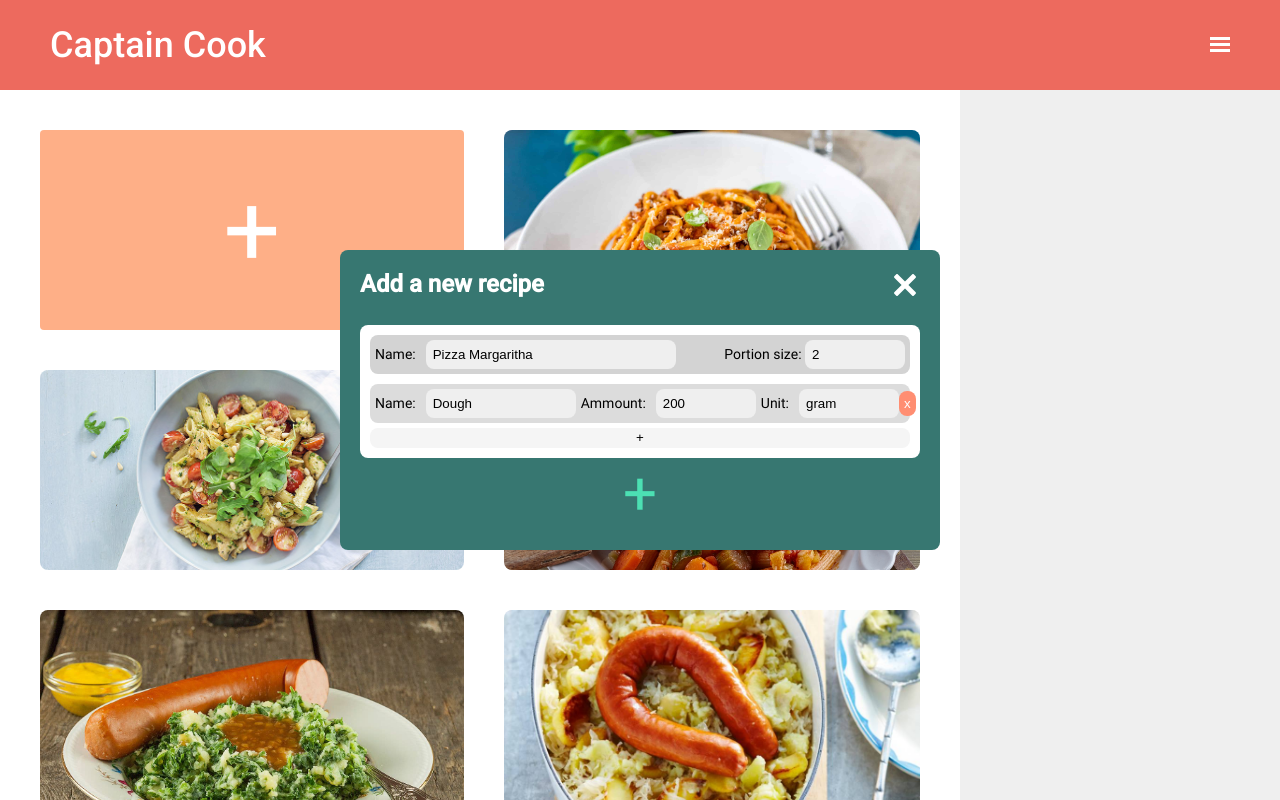
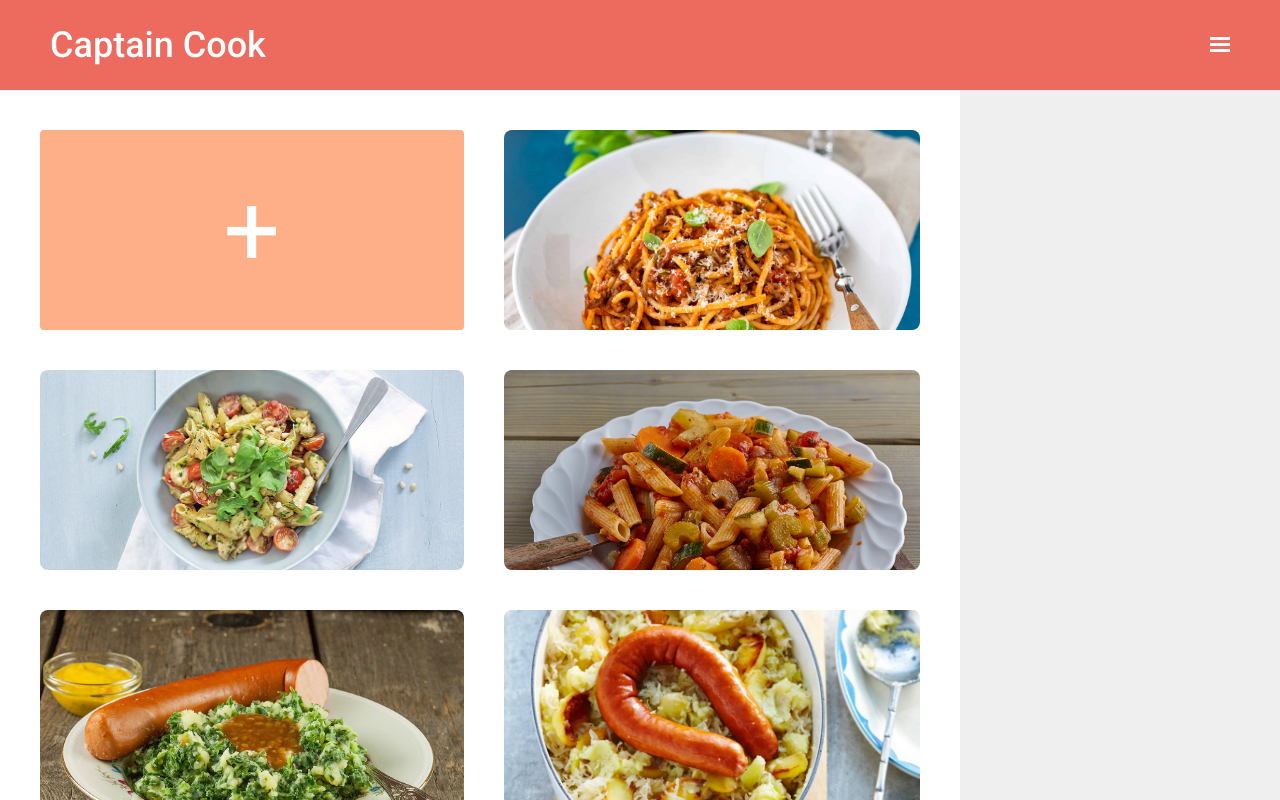
Before and after one commit to brambrink/captain-cook-bram, an Angular app: page /recipes in a window 1280 px wide. Shown: the top 800 px of the page. Built offline with nearby package versions, Linux system fonts and the light colour scheme.

Commit message:
Fix bug related to ingredient amount

```diff
--- a/src/app/recipes/new-recipe/new-recipe.component.html
+++ b/src/app/recipes/new-recipe/new-recipe.component.html
@@ -19,7 +19,7 @@
               <input id="name" formControlName="name" />
             </div>
             <div class="input-wrapper">
-              <label for="amount">Ammount:</label>
+              <label for="amount">Amount:</label>
               <input id="amount" formControlName="amount" type="number" />
             </div>
             <div class="input-wrapper">
--- a/src/app/recipes/new-recipe/new-recipe.component.scss
+++ b/src/app/recipes/new-recipe/new-recipe.component.scss
@@ -11,11 +11,11 @@
 }
 
 #name {
-  width: 150px;
+  width: 125px;
 }
 
 #recipe-name {
-  width: 250px;
+  width: 275px;
 }
 
 input {
--- a/src/app/recipes/new-recipe/new-recipe.component.ts
+++ b/src/app/recipes/new-recipe/new-recipe.component.ts
@@ -30,9 +30,7 @@ export class NewRecipeComponent implements OnInit {
     private ModalService: ModalService,
   ) {}
 
-  ngOnInit(): void {
-    this.ModalService.toggleModal();
-  }
+  ngOnInit(): void {}
 
   addIngredientInput() {
     this.ingredients.push(
```
